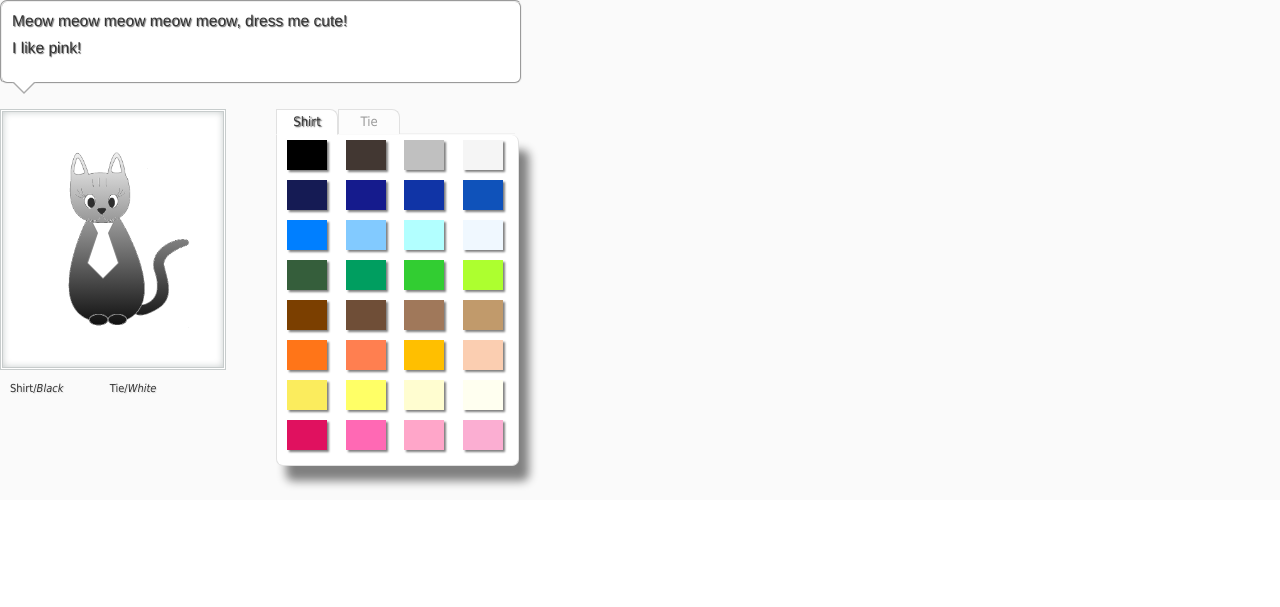
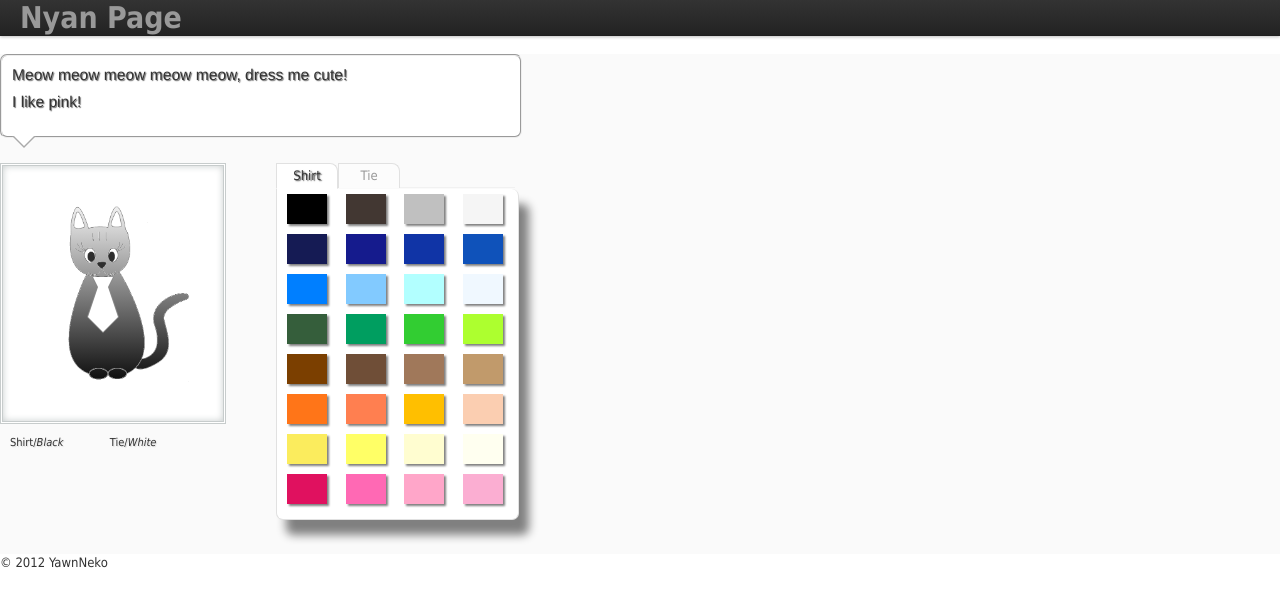
Before and after one commit to ShulliDrake/cattiecolor-jqm, a Django app: page / in a window 1280 px wide. Shown: the top 607 px of the page. Run offline with Django 3.2, Linux system fonts and the light colour scheme; some libraries are stand-ins or nearby versions.

Commit message:
Revert "Removed header/footer since the page will be used in iframe"
This reverts commit 2c651416b0208f8ca27fbbff27e4008f730837e7.

Conflicts:

	mysite/neko/static/css/home.css

```diff
--- a/mysite/neko/static/css/home.css
+++ b/mysite/neko/static/css/home.css
@@ -1,11 +1,12 @@
 * { font-family:Tahoma, Geneva, sans-serif; }
+
 a { text-decoration:none; }
 ul { margin:0; }
 li { list-style:none; }
 
 #container {}
 
-#content { background-color:#fafafa; min-height:500px; }
+#content { width:950px; min-height:550px; margin-left:auto; margin-right:auto; background-color:#fff; margin-bottom:18px; border-radius:5px; box-shadow:0 0 20px #ccc; }
 
 .tabs { height:24px; border-bottom:1px solid #f1f1f1; margin-right:4px; }
 .tabs ul li { color:#999; float:left; width:50px; text-align:center; padding:3px 5px; border:1px solid #e1e1e1; border-top-right-radius:8px; border-bottom:none; background-color:#fcfcfc; cursor:pointer; }
--- a/mysite/neko/templates/base.html
+++ b/mysite/neko/templates/base.html
@@ -6,9 +6,22 @@
 </head>
 <body>
 
+<header class="navbar">
+  <div class="navbar-inner">
+    <h1>Nyan Page</h1>
+  </div>
+</header>
+
+<div id="container">
+
 {% block content %}
 {% endblock %}
 
+</div><!--container-->
+
+<footer class="footer">
+&copy {% now "Y" %} YawnNeko
+</footer>
 
 <script src="http://ajax.googleapis.com/ajax/libs/jquery/1.7.2/jquery.min.js"></script>
 <script src="{{ STATIC_URL }}js/lib/bootstrap.min.js"></script>
--- a/mysite/neko/templates/home.html
+++ b/mysite/neko/templates/home.html
@@ -6,6 +6,7 @@
 
 <div id="content">
 
+  {% include "common/google_plus_button.html" %}
     <div id="catbubble">
       <p>Meow meow meow meow meow, dress me cute!</p>
       <p>I like pink!</p>
```
